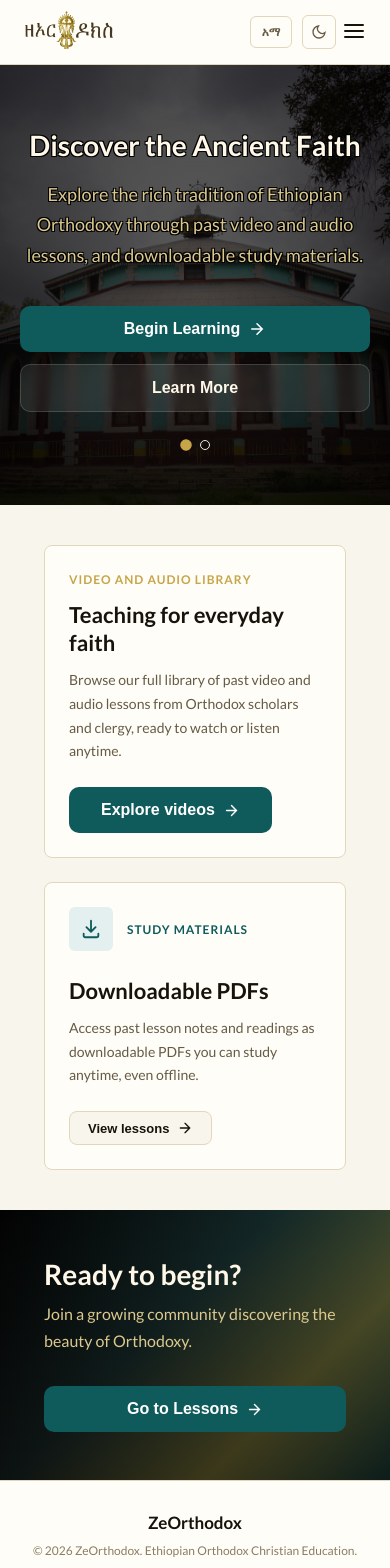
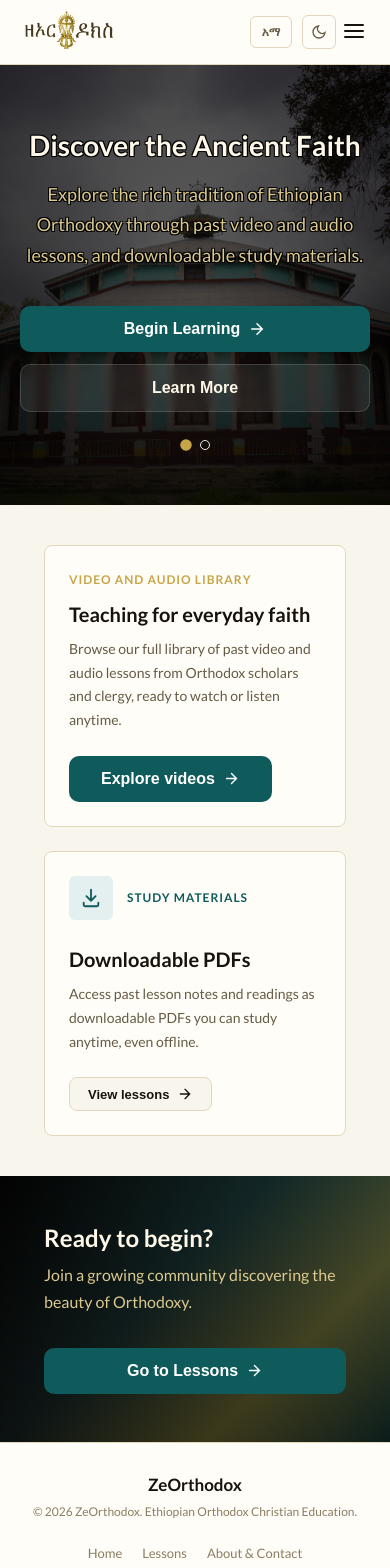
Before and after one commit to nahomsolomon12/ze-orthodox, a React (Vite) app in the folder front-end/: page / in a window 390 px wide. Shown: the top 1568 px of the page. Built offline with nearby package versions, Linux system fonts and the light colour scheme.

Commit message:
fix: modularizing/breaking down the css

```diff
--- a/front-end/src/pages/HomePage.css
+++ b/front-end/src/pages/HomePage.css
@@ -1,6 +1,8 @@
+@layer components {
   .hero {
     background: var(--hero-bg);
-  padding: 92px 24px 83px;
+    padding-block: clamp(4rem, 10vw, 5.75rem) clamp(4rem, 9vw, 5.1875rem);
+    padding-inline: var(--space-6);
     text-align: center;
     position: relative;
     overflow: hidden;
@@ -11,7 +13,11 @@
     position: absolute;
     inset: 0;
     background:
-    radial-gradient(circle at center, rgba(0, 0, 0, 0.35), rgba(0, 0, 0, 0.72)),
+      radial-gradient(
+        circle at center,
+        rgba(0, 0, 0, 0.35),
+        rgba(0, 0, 0, 0.72)
+      ),
       linear-gradient(180deg, rgba(0, 0, 0, 0.25), rgba(0, 0, 0, 0.68));
     pointer-events: none;
     z-index: 1;
@@ -124,13 +130,14 @@
   }
 
   .section {
-  padding: 64px 24px;
+    padding-block: clamp(40px, 6vw, 64px);
+    padding-inline: var(--space-6);
   }
 
   .home-library {
     display: grid;
-  grid-template-columns: repeat(2, minmax(0, 1fr));
-  gap: 24px;
+    grid-template-columns: repeat(auto-fit, minmax(min(100%, 360px), 1fr));
+    gap: var(--space-6);
     align-items: stretch;
   }
 
@@ -168,7 +175,7 @@
 
   .home-featured__content h3,
   .home-resource h3 {
-  font-size: 22px;
+    font-size: clamp(1.25rem, 2.5vw, 1.375rem);
     line-height: 1.3;
     margin: 10px 0;
   }
@@ -204,7 +211,8 @@
   .home-community {
     position: relative;
     overflow: hidden;
-  padding: 64px 24px;
+    padding-block: clamp(3rem, 7vw, 4rem);
+    padding-inline: var(--space-6);
     background: var(--hero-bg);
     color: var(--hero-text);
   }
@@ -232,7 +240,7 @@
 
   .home-community h2 {
     color: var(--hero-text);
-  font-size: 28px;
+    font-size: clamp(1.5rem, 3vw, 1.75rem);
   }
 
   .home-community p {
@@ -246,11 +254,13 @@
   }
 
   .section--compact {
-  padding: 48px 24px;
+    padding-block: clamp(2.5rem, 6vw, 3rem);
+    padding-inline: var(--space-6);
   }
 
   .section--hero-cta {
-  padding: 48px 24px 72px;
+    padding-block: clamp(2.5rem, 6vw, 3rem) clamp(3.5rem, 8vw, 4.5rem);
+    padding-inline: var(--space-6);
     text-align: center;
   }
 
@@ -290,7 +300,7 @@
     }
   }
 
-@media (max-width: 480px) {
+  @media (max-width: 500px) {
     .home-featured__content,
     .home-resource {
       padding: 24px;
@@ -319,3 +329,4 @@
       animation: none;
     }
   }
+}
--- a/front-end/src/pages/LessonsPage.css
+++ b/front-end/src/pages/LessonsPage.css
@@ -1,3 +1,4 @@
+@layer components {
   .lessons-recommendations {
     margin-bottom: 28px;
     padding: 24px;
@@ -84,3 +85,4 @@
       text-align: left;
     }
   }
+}
--- a/front-end/src/styles/global.css
+++ b/front-end/src/styles/global.css
@@ -3,154 +3,15 @@
    Global Stylesheet
    ============================================================ */
 
+@import "./tokens.css" layer(tokens);
+
+@layer reset, tokens, base, components, utilities;
+
 /* ------------------------------------------------------------
    1. CSS CUSTOM PROPERTIES (Light Theme - Default)
    ------------------------------------------------------------ */
 
-:root {
-  /* Background & Surface */
-  --bg: #f8f5ed;
-  --card: #fffdf8;
-  --card-border: #e2d6bd;
-
-  /* Typography */
-  --text: #17130b;
-  --text-sec: #665b45;
-  --font-serif: "Noto Serif Ethiopic", Georgia, "Times New Roman", serif;
-  --font-sans:
-    "Noto Sans Ethiopic", -apple-system, BlinkMacSystemFont, "Segoe UI",
-    sans-serif;
-
-  /* Accent (complementary deep teal) */
-  --accent: #0f5b5c;
-  --accent-light: #e4f0ef;
-  --accent-hover: #0a4647;
-  --surface-soft: #f4f0e6;
-
-  /* Gold */
-  --gold: #c8a548;
-  --gold-light: #fbf2d4;
-  --gold-border: #dcc06c;
-
-  /* Navigation */
-  --nav-bg: #fffdf8;
-  --nav-border: #e2d6bd;
-
-  /* Hero */
-  --hero-bg: linear-gradient(
-    135deg,
-    #050504 0%,
-    #182322 42%,
-    #594416 72%,
-    #090806 100%
-  );
-  --hero-text: #fff8e8;
-  --hero-text-sec: #dcc98e;
-
-  /* Inputs */
-  --input-bg: #fffdf8;
-  --input-border: #cfc2a6;
-
-  /* Tags */
-  --tag-bg-1: #e4f0ef;
-  --tag-color-1: #0f5b5c;
-  --tag-bg-2: #f5ecd0;
-  --tag-color-2: #755d18;
-
-  /* Footer */
-  --footer-bg: #fffdf8;
-  --footer-border: #e2d6bd;
-  --footer-text: #8b7d61;
-
-  /* Progress */
-  --progress-bg: #e2d6bd;
-  --progress-fill: #0f5b5c;
-
-  /* Status */
-  --success-bg: #d1e7dd;
-  --success-text: #0f5132;
-  --err-bg: #f4dddd;
-  --err-text: #7d1d1d;
-
-  /* Tabs */
-  --tab-active: #0f5b5c;
-  --tab-inactive: #8b7d61;
-
-  /* Badge */
-  --badge-bg: rgba(200, 165, 72, 0.16);
-  --badge-text: #e3c76d;
-  --badge-border: rgba(200, 165, 72, 0.38);
-}
-
-html:lang(en) {
-  --font-serif:
-    "Lato", -apple-system, BlinkMacSystemFont, "Segoe UI", sans-serif;
-  --font-sans:
-    "Lato", -apple-system, BlinkMacSystemFont, "Segoe UI", sans-serif;
-}
-
-/* ------------------------------------------------------------
-   2. CSS CUSTOM PROPERTIES (Dark Theme)
-   ------------------------------------------------------------ */
-
-[data-theme="dark"] {
-  --bg: #080806;
-  --card: #11120d;
-  --card-border: #312914;
-
-  --text: #f0e7d2;
-  --text-sec: #b7aa87;
-
-  --accent: #3aa6a3;
-  --accent-light: #0d2b2b;
-  --accent-hover: #5ec4c0;
-  --surface-soft: #151710;
-
-  --gold: #d5b85a;
-  --gold-light: #211a08;
-  --gold-border: #4c3d12;
-
-  --nav-bg: #0b0b08;
-  --nav-border: #312914;
-
-  --hero-bg: linear-gradient(
-    135deg,
-    #030302 0%,
-    #102120 45%,
-    #3b2e0e 76%,
-    #030302 100%
-  );
-  --hero-text: #fff6df;
-  --hero-text-sec: #cdbb80;
-
-  --input-bg: #11120d;
-  --input-border: #312914;
-
-  --tag-bg-1: #0d2b2b;
-  --tag-color-1: #73d5d0;
-  --tag-bg-2: #1f1a0a;
-  --tag-color-2: #d5b85a;
-
-  --footer-bg: #080806;
-  --footer-border: #312914;
-  --footer-text: #827654;
-
-  --progress-bg: #312914;
-  --progress-fill: #3aa6a3;
-
-  --success-bg: #0a2e1a;
-  --success-text: #6ee7a0;
-  --err-bg: #2b0d0d;
-  --err-text: #f09595;
-
-  --tab-active: #3aa6a3;
-  --tab-inactive: #827654;
-
-  --badge-bg: rgba(213, 184, 90, 0.12);
-  --badge-text: #d5b85a;
-  --badge-border: rgba(213, 184, 90, 0.25);
-}
-
+@layer base {
   /* ------------------------------------------------------------
    3. RESET & BASE
    ------------------------------------------------------------ */
@@ -176,7 +37,7 @@ body {
     line-height: 1.6;
     min-height: 100vh;
     transition:
-    background 0.3s ease,
+      background-color 0.3s ease,
       color 0.3s ease;
   }
 
@@ -199,7 +60,7 @@ h1 {
     letter-spacing: 0;
   }
   h2 {
-  font-size: 28px;
+    font-size: clamp(1.5rem, 3vw, 1.75rem);
   }
   h3 {
     font-size: 17px;
@@ -250,14 +111,14 @@ a:hover {
 
   .container {
     max-width: 1100px;
-  margin: 0 auto;
-  padding: 0 24px;
+    margin-inline: auto;
+    padding-inline: var(--space-6);
   }
 
   .container--narrow {
     max-width: 900px;
-  margin: 0 auto;
-  padding: 0 24px;
+    margin-inline: auto;
+    padding-inline: var(--space-6);
   }
 
   /* ------------------------------------------------------------
@@ -290,7 +151,12 @@ a:hover {
     border-radius: 10px;
     font-weight: 600;
     cursor: pointer;
-  transition: all 0.2s ease;
+    transition:
+      background-color 0.2s ease,
+      border-color 0.2s ease,
+      color 0.2s ease,
+      box-shadow 0.2s ease,
+      transform 0.2s ease;
     display: inline-flex;
     align-items: center;
     gap: 8px;
@@ -325,9 +191,9 @@ textarea:focus-visible {
   }
 
   .btn--sm {
-  padding: 8px 20px;
+    padding: var(--space-2) 20px;
     font-size: 13px;
-  border-radius: 8px;
+    border-radius: var(--radius-md);
   }
 
   .btn--success {
@@ -342,7 +208,7 @@ textarea:focus-visible {
     border: 1px solid var(--card-border);
     padding: 8px 18px;
     font-size: 13px;
-  border-radius: 8px;
+    border-radius: var(--radius-md);
   }
 
   /* ------------------------------------------------------------
@@ -352,9 +218,12 @@ textarea:focus-visible {
   .card {
     background: var(--card);
     border: 1px solid var(--card-border);
-  border-radius: 8px;
+    border-radius: var(--radius-md);
     padding: 28px;
-  transition: all 0.2s ease;
+    transition:
+      background-color 0.2s ease,
+      border-color 0.2s ease,
+      box-shadow 0.2s ease;
   }
 
   .card:hover {
@@ -363,7 +232,7 @@ textarea:focus-visible {
   }
 
   .card--flat {
-  border-radius: 8px;
+    border-radius: var(--radius-md);
     padding: 18px 22px;
   }
 
@@ -388,12 +257,15 @@ textarea:focus-visible {
   .icon-box {
     width: 44px;
     height: 44px;
-  border-radius: 6px;
+    border-radius: var(--radius-sm);
     display: flex;
     align-items: center;
     justify-content: center;
     flex-shrink: 0;
-  transition: all 0.2s ease;
+    transition:
+      background-color 0.2s ease,
+      color 0.2s ease,
+      transform 0.2s ease;
   }
 
   .icon-box--accent {
@@ -438,7 +310,7 @@ textarea:focus-visible {
   .form-input {
     width: 100%;
     padding: 10px 14px;
-  border-radius: 8px;
+    border-radius: var(--radius-md);
     border: 1px solid var(--input-border);
     font-size: 14px;
     outline: none;
@@ -465,7 +337,7 @@ textarea.form-input {
 
   .alert {
     padding: 10px 14px;
-  border-radius: 8px;
+    border-radius: var(--radius-md);
     font-size: 13px;
     margin-bottom: 16px;
   }
@@ -486,7 +358,9 @@ textarea.form-input {
     align-items: center;
     gap: 10px;
   }
+}
 
+@layer utilities {
   /* ------------------------------------------------------------
   12. UTILITY CLASSES
   ------------------------------------------------------------ */
@@ -525,31 +399,31 @@ textarea.form-input {
     margin-top: 0;
   }
   .mt-8 {
-  margin-top: 8px;
+    margin-top: var(--space-2);
   }
   .mt-16 {
-  margin-top: 16px;
+    margin-top: var(--space-4);
   }
   .mt-24 {
-  margin-top: 24px;
+    margin-top: var(--space-6);
   }
   .mt-32 {
-  margin-top: 32px;
+    margin-top: var(--space-8);
   }
   .mb-0 {
     margin-bottom: 0;
   }
   .mb-8 {
-  margin-bottom: 8px;
+    margin-bottom: var(--space-2);
   }
   .mb-16 {
-  margin-bottom: 16px;
+    margin-bottom: var(--space-4);
   }
   .mb-24 {
-  margin-bottom: 24px;
+    margin-bottom: var(--space-6);
   }
   .mb-32 {
-  margin-bottom: 32px;
+    margin-bottom: var(--space-8);
   }
 
   .flex {
@@ -568,16 +442,16 @@ textarea.form-input {
     justify-content: space-between;
   }
   .gap-8 {
-  gap: 8px;
+    gap: var(--space-2);
   }
   .gap-12 {
     gap: 12px;
   }
   .gap-16 {
-  gap: 16px;
+    gap: var(--space-4);
   }
   .gap-24 {
-  gap: 24px;
+    gap: var(--space-6);
   }
   .flex-wrap {
     flex-wrap: wrap;
@@ -607,7 +481,12 @@ textarea.form-input {
    ------------------------------------------------------------ */
 
   .transition-all {
-  transition: all 0.2s ease;
+    transition:
+      background-color 0.2s ease,
+      border-color 0.2s ease,
+      color 0.2s ease,
+      box-shadow 0.2s ease,
+      transform 0.2s ease;
   }
 
   .transition-colors {
@@ -615,6 +494,7 @@ textarea.form-input {
       background 0.3s ease,
       color 0.3s ease,
       border-color 0.3s ease;
+  }
 }
 
 @media (prefers-reduced-motion: reduce) {
--- /dev/null
+++ b/front-end/src/styles/tokens.css
@@ -0,0 +1,140 @@
+/* Shared design tokens and theme overrides. */
+
+:root {
+  --space-1: 4px;
+  --space-2: 8px;
+  --space-3: 12px;
+  --space-4: 16px;
+  --space-6: 24px;
+  --space-8: 32px;
+  --radius-sm: 6px;
+  --radius-md: 8px;
+  --radius-lg: 12px;
+
+  --bg: #f8f5ed;
+  --card: #fffdf8;
+  --card-border: #e2d6bd;
+
+  --text: #17130b;
+  --text-sec: #665b45;
+  --muted: var(--text-sec);
+  --font-serif: "Noto Serif Ethiopic", Georgia, "Times New Roman", serif;
+  --font-sans:
+    "Noto Sans Ethiopic", -apple-system, BlinkMacSystemFont, "Segoe UI",
+    sans-serif;
+
+  --accent: #0f5b5c;
+  --accent-light: #e4f0ef;
+  --accent-hover: #0a4647;
+  --surface-soft: #f4f0e6;
+
+  --gold: #c8a548;
+  --gold-light: #fbf2d4;
+  --gold-border: #dcc06c;
+
+  --nav-bg: #fffdf8;
+  --nav-border: #e2d6bd;
+
+  --hero-bg: linear-gradient(
+    135deg,
+    #050504 0%,
+    #182322 42%,
+    #594416 72%,
+    #090806 100%
+  );
+  --hero-text: #fff8e8;
+  --hero-text-sec: #dcc98e;
+
+  --input-bg: #fffdf8;
+  --input-border: #cfc2a6;
+
+  --tag-bg-1: #e4f0ef;
+  --tag-color-1: #0f5b5c;
+  --tag-bg-2: #f5ecd0;
+  --tag-color-2: #755d18;
+
+  --footer-bg: #fffdf8;
+  --footer-border: #e2d6bd;
+  --footer-text: #8b7d61;
+
+  --progress-bg: #e2d6bd;
+  --progress-fill: #0f5b5c;
+
+  --success-bg: #d1e7dd;
+  --success-text: #0f5132;
+  --err-bg: #f4dddd;
+  --err-text: #7d1d1d;
+
+  --tab-active: #0f5b5c;
+  --tab-inactive: #8b7d61;
+
+  --badge-bg: rgba(200, 165, 72, 0.16);
+  --badge-text: #e3c76d;
+  --badge-border: rgba(200, 165, 72, 0.38);
+}
+
+html:lang(en) {
+  --font-serif:
+    "Lato", -apple-system, BlinkMacSystemFont, "Segoe UI", sans-serif;
+  --font-sans:
+    "Lato", -apple-system, BlinkMacSystemFont, "Segoe UI", sans-serif;
+}
+
+[data-theme="dark"] {
+  --bg: #080806;
+  --card: #11120d;
+  --card-border: #312914;
+
+  --text: #f0e7d2;
+  --text-sec: #b7aa87;
+  --muted: var(--text-sec);
+
+  --accent: #3aa6a3;
+  --accent-light: #0d2b2b;
+  --accent-hover: #5ec4c0;
+  --surface-soft: #151710;
+
+  --gold: #d5b85a;
+  --gold-light: #211a08;
+  --gold-border: #4c3d12;
+
+  --nav-bg: #0b0b08;
+  --nav-border: #312914;
+
+  --hero-bg: linear-gradient(
+    135deg,
+    #030302 0%,
+    #102120 45%,
+    #3b2e0e 76%,
+    #030302 100%
+  );
+  --hero-text: #fff6df;
+  --hero-text-sec: #cdbb80;
+
+  --input-bg: #11120d;
+  --input-border: #312914;
+
+  --tag-bg-1: #0d2b2b;
+  --tag-color-1: #73d5d0;
+  --tag-bg-2: #1f1a0a;
+  --tag-color-2: #d5b85a;
+
+  --footer-bg: #080806;
+  --footer-border: #312914;
+  --footer-text: #827654;
+
+  --progress-bg: #312914;
+  --progress-fill: #3aa6a3;
+
+  --success-bg: #0a2e1a;
+  --success-text: #6ee7a0;
+  --err-bg: #2b0d0d;
+  --err-text: #f09595;
+
+  --tab-active: #3aa6a3;
+  --tab-inactive: #827654;
+
+  --badge-bg: rgba(213, 184, 90, 0.12);
+  --badge-text: #d5b85a;
+  --badge-border: rgba(213, 184, 90, 0.25);
+}
```
Also changed, not shown: front-end/src/components/Footer.css (+46 -8 lines), front-end/src/components/Nav.css (+18 -9 lines), front-end/src/pages/AboutPage.css (+15 -13 lines), front-end/src/pages/LessonsCategoryPage.css (+5 -4 lines). Lines whose indentation alone changed are shown as unchanged.
